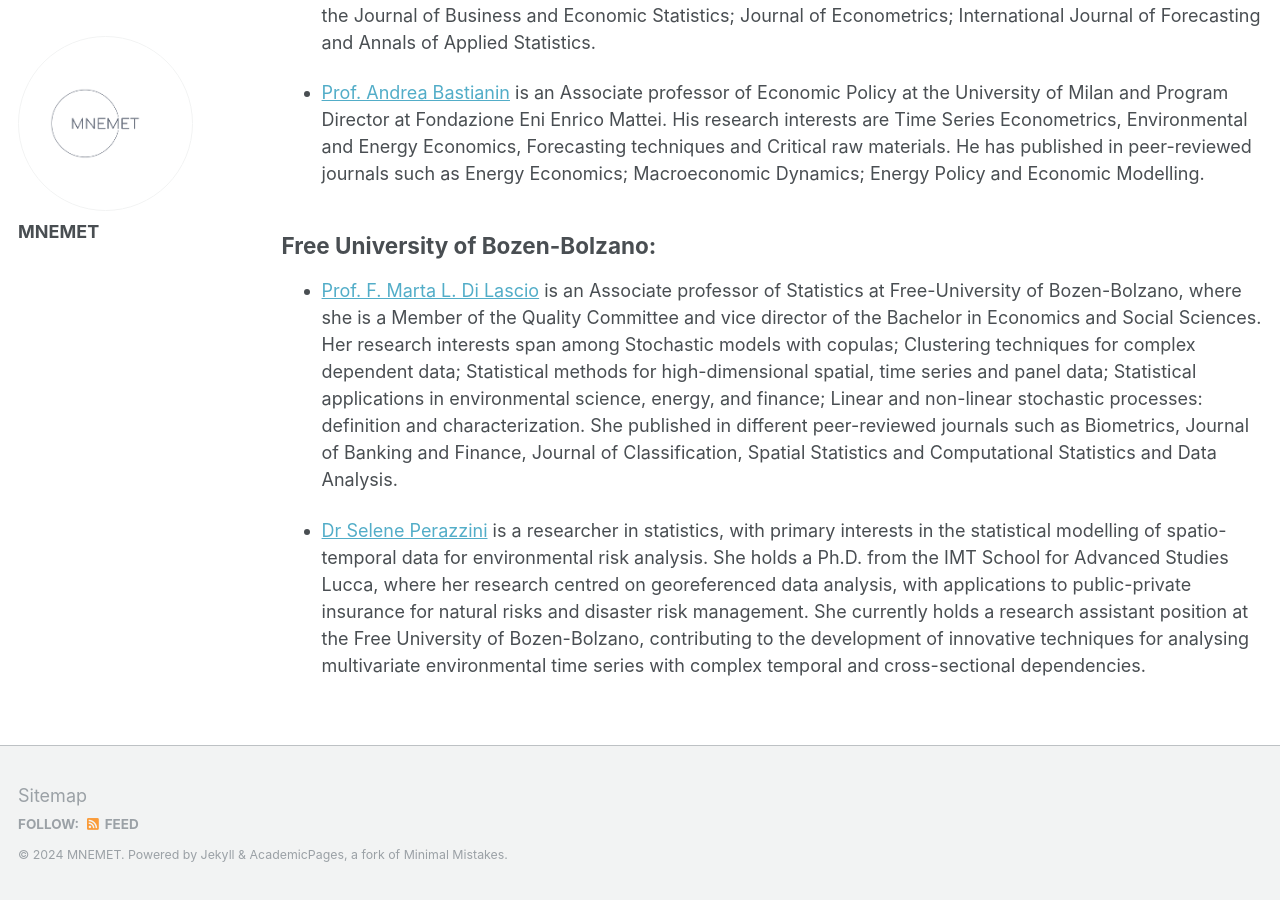
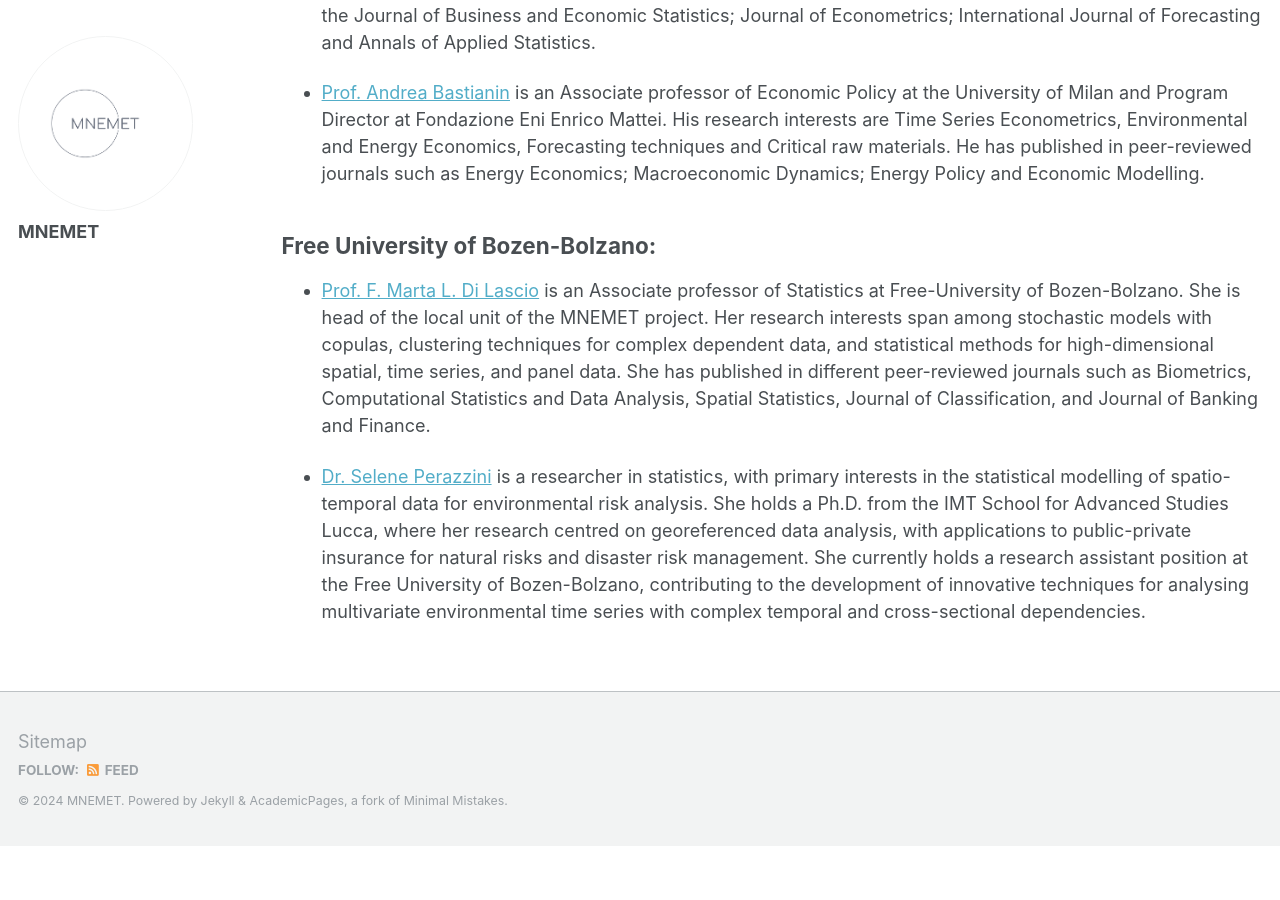
Before and after one commit to rossiniluca/Mnemet, a Jekyll site: the page built from _pages/groups.md, in a window 1280 px wide and 900 px high, scrolled down 929 px. Built offline with Jekyll 4.4.1, drawn with Linux system fonts in a browser that asks for light colours; after the commit the page ends 1775 px from its top, so only the background shows below that.

Commit message:
Update groups.md

```diff
--- a/_pages/groups.md
+++ b/_pages/groups.md
@@ -24,8 +24,6 @@ MNEMET aims to bring together researchers from three Italian universities. The r
 
 ## Free University of Bozen-Bolzano:
 
-* [Prof. F. Marta L. Di Lascio](http://www.fmldilascio.it) is an Associate professor of Statistics at Free-University of Bozen-Bolzano, where she is a Member of the Quality Committee and vice director of the Bachelor in Economics and Social Sciences.
-  Her research interests span among Stochastic models with copulas; Clustering techniques for complex dependent data; Statistical methods for high-dimensional spatial, time series and panel data; Statistical applications in environmental science, energy, and finance; Linear and non-linear stochastic processes: definition and characterization.
-She published in different peer-reviewed journals such as Biometrics, Journal of Banking and Finance, Journal of Classification,  Spatial Statistics and Computational Statistics and Data Analysis.
+* [Prof. F. Marta L. Di Lascio](http://www.fmldilascio.it) is an Associate professor of Statistics at Free-University of Bozen-Bolzano. She is head of the local unit of the MNEMET project. Her research interests span among stochastic models with copulas, clustering techniques for complex dependent data, and statistical methods for high-dimensional spatial, time series, and panel data. She has published in different peer-reviewed journals such as Biometrics, Computational Statistics and Data Analysis,  Spatial Statistics, Journal of Classification, and  Journal of Banking and Finance.
 
-* [Dr Selene Perazzini](https://www.unibz.it/de/faculties/economics-management/academic-staff/person/45071-selene-perazzini) is a researcher in statistics, with primary interests in the statistical modelling of spatio-temporal data for environmental risk analysis. She holds a Ph.D. from the IMT School for Advanced Studies Lucca, where her research centred on georeferenced data analysis, with applications to public-private insurance for natural risks and disaster risk management. She currently holds a research assistant position at the Free University of Bozen-Bolzano, contributing to the development of innovative techniques for analysing multivariate environmental time series with complex temporal and cross-sectional dependencies.
+* [Dr. Selene Perazzini](https://www.unibz.it/de/faculties/economics-management/academic-staff/person/45071-selene-perazzini) is a researcher in statistics, with primary interests in the statistical modelling of spatio-temporal data for environmental risk analysis. She holds a Ph.D. from the IMT School for Advanced Studies Lucca, where her research centred on georeferenced data analysis, with applications to public-private insurance for natural risks and disaster risk management. She currently holds a research assistant position at the Free University of Bozen-Bolzano, contributing to the development of innovative techniques for analysing multivariate environmental time series with complex temporal and cross-sectional dependencies.
```
